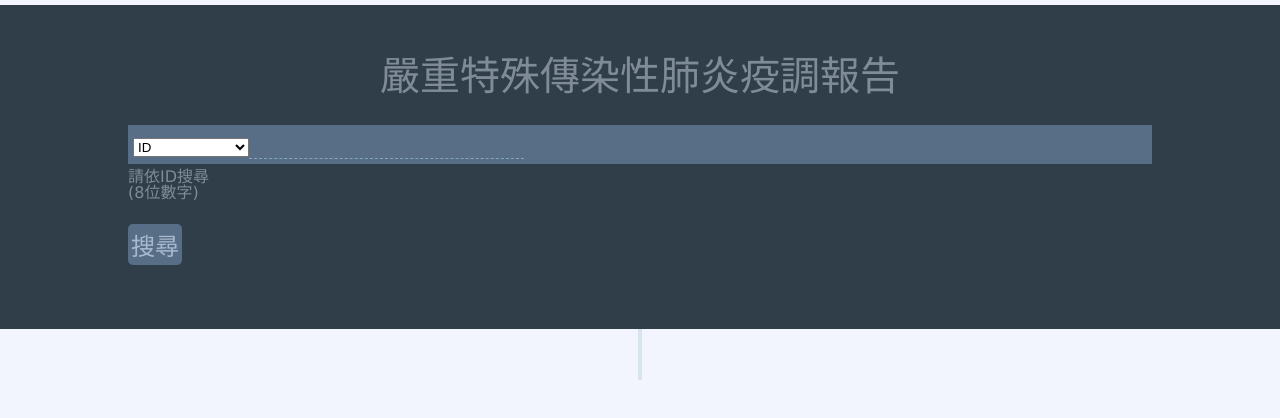
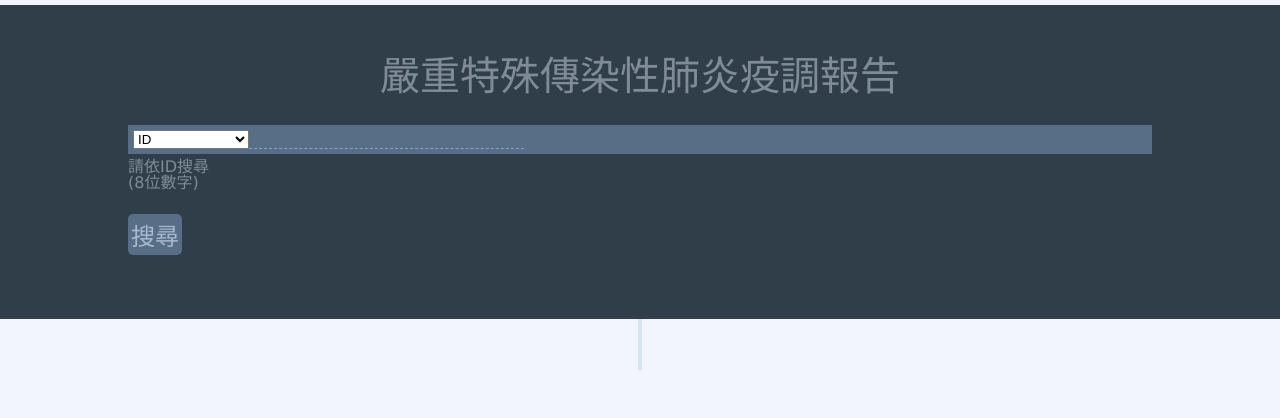
Before and after one commit to reggiehsu111/timeline, a React (Create React App) app: page / in a window 1280 px wide. Shown: the top 418 px of the page. Built offline with nearby package versions, Linux system fonts and the light colour scheme.

Commit message:
fix small bug

```diff
--- a/src/App.js
+++ b/src/App.js
@@ -20,7 +20,8 @@ class App extends React.Component {
       return_json:{},
       noinfo:false,
       search_type: "id",
-      stable_type: "id"
+      stable_type: "id",
+      table_key: 0
     };
     this.changeHandler = this.changeHandler.bind(this);
     this.changeSearchType = this.changeSearchType.bind(this);
@@ -39,6 +40,10 @@ class App extends React.Component {
          onset: '確診日期',
          married: '婚姻狀況'
     };
+  }
+  incrementTableKey = () => {
+    this.state.table_key++;
+    return this.state.table_key;
   }
   postForm(event, search_value, search_type) {
     // console.log(typeof(this.timeline_element));
@@ -79,7 +84,6 @@ class App extends React.Component {
    gotinfo = () => {
     var outputStyle = {marginTop: "5vh", fontSize:"5vh", marginLeft:"3vh"}
     var gotStyle = {marginTop: "5vh", fontSize:"3vh", marginLeft:"3vh"}
-      console.log("here", this.state.noinfo);
       if (this.state.noinfo){
         if (this.state.stable_type == 'id'){
           return <p style={outputStyle}>找不到此ID: {this.state.stable_value}</p>;
@@ -91,9 +95,10 @@ class App extends React.Component {
         if (this.state.stable_type == 'id'){
           return <Timeline json={this.state.return_json}/>;
         }else{
+          this.incrementTableKey();
           return ([
             <p style={gotStyle}>依 {this.information_chinese[this.state.stable_type]} 搜尋: {this.state.stable_value}</p>,
-            <SelectTable json={this.state.return_json} postForm={this.postForm}/>
+            <SelectTable json={this.state.return_json} postForm={this.postForm} key={this.state.table_key}/>
             ])
         }
       }
--- a/src/CustomForm.js
+++ b/src/CustomForm.js
@@ -38,8 +38,8 @@ class CustomForm extends React.Component{
 		     onset: 'date',
 		     married: 'text'
 		}
-		this.option_style = { fontSize:"3vh" };
-		this.input_style = {fontSize:"3vh"};
+		this.option_style = { fontSize:"2vh" };
+		this.input_style = {fontSize:"2vh"};
 	}
 
 	insertOptions = () => {
--- a/src/SelectTable.js
+++ b/src/SelectTable.js
@@ -5,7 +5,8 @@ class SelectTable extends React.Component{
     constructor(props){
         super(props);
         this.state = {
-            id_names: this.props.json.id_names
+            id_names: this.props.json.id_names,
+            key: this.props.key
         };
     }
 
```
